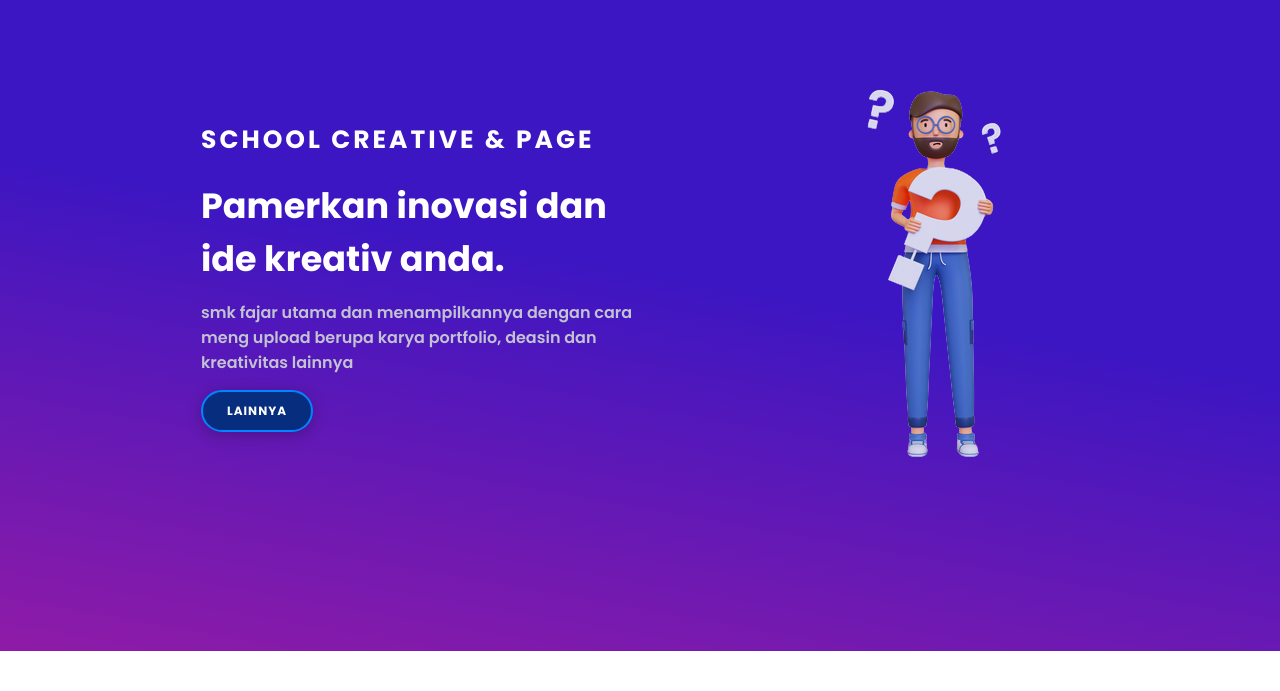
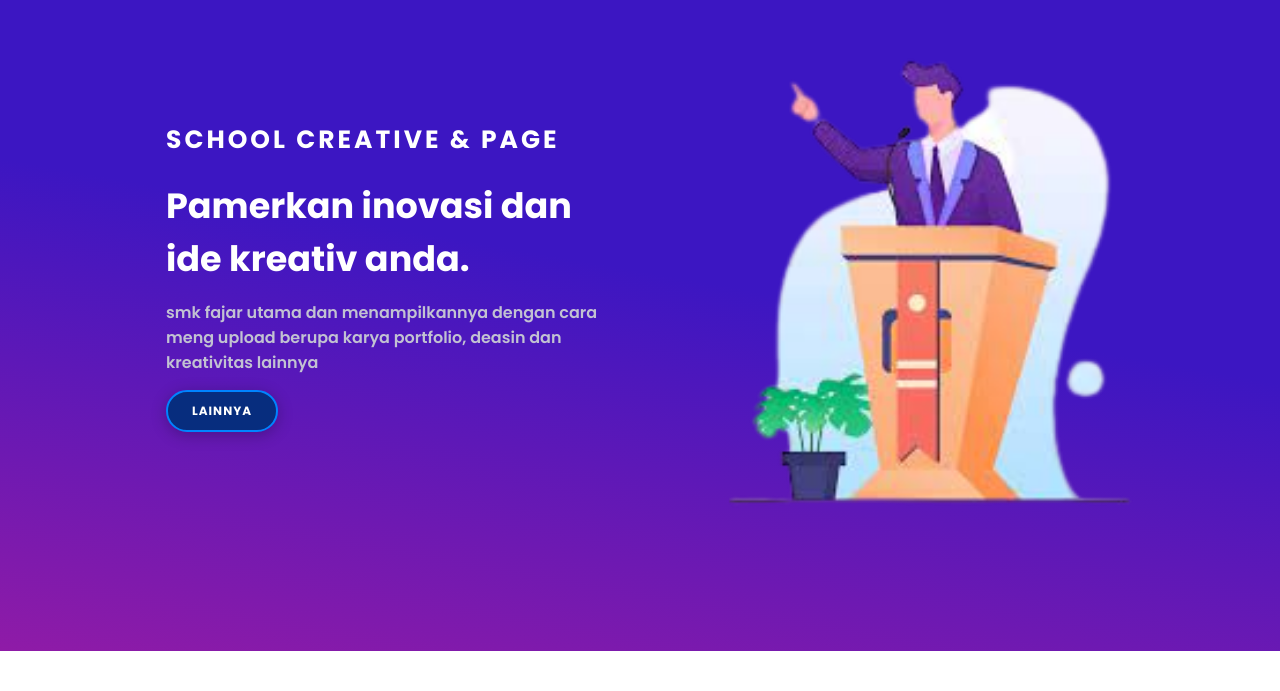
Before and after one commit to mohAlpiansyah/landing-page-scp, a plain HTML site: page index.html in a window 1280 px wide. Shown: the part 109-800 px from the top of the page. Drawn offline with Linux system fonts and the light colour scheme.

```diff
--- a/index.html
+++ b/index.html
@@ -19,6 +19,7 @@
 
     <div class="bg-gambar">
       <div class="text-gambar">
+
         <div class="teks-fonts">
           <p class="lead">SCHOOL CREATIVE & PAGE</p>
           <h1 class="manage">Pamerkan inovasi dan ide kreativ anda.</h1>
@@ -29,10 +30,12 @@
             <button class="submit">Lainnya</button>
           </a>
         </div>
+
         <div class="gambar">
-          <img src="img/man-removebg-preview.png" alt="" />
+          <img src="img/hal-removebg-preview.png" alt="" />
         </div>
       </div>
+
     </div>
 
     <div class="about">
--- a/style.css
+++ b/style.css
@@ -20,6 +20,7 @@
 
 .bg-gambar .text-gambar .gambar img {
     width:100%;
+    height:65vh;
 }
 
 .text-gambar {
```
Also changed, not shown: img/hal-removebg-preview.png (added), img/hal.jpg (added).
